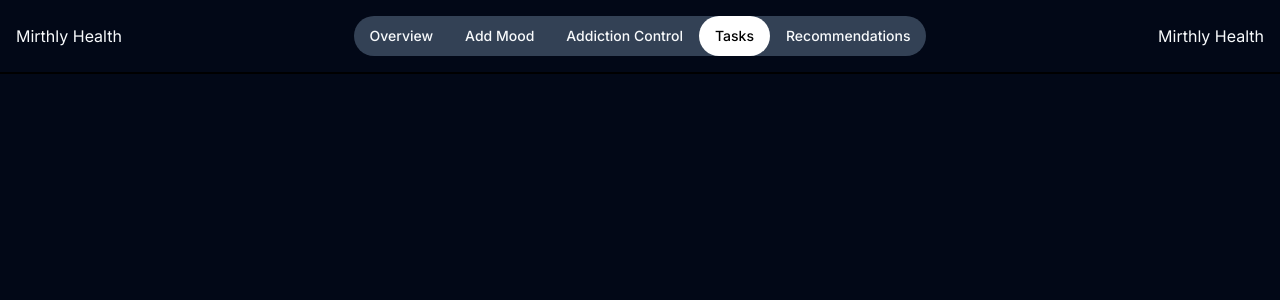
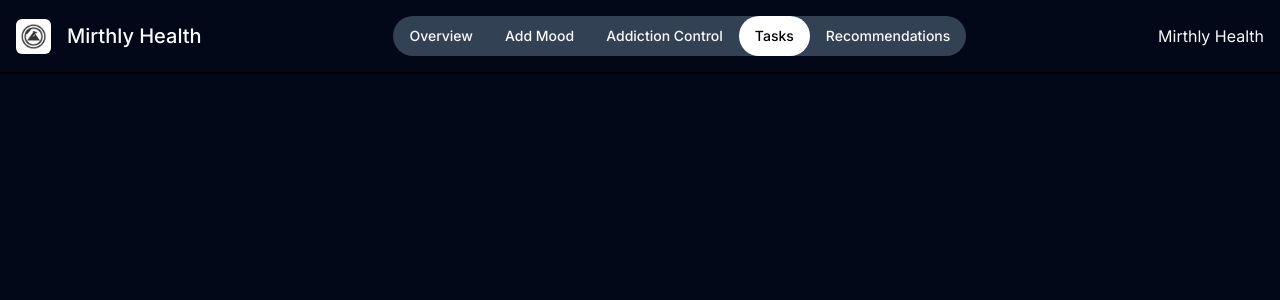
Before and after one commit to Mirthly-Inc/Mirthly-Health, a Next.js app in the folder mirthlyhealth/: page /tasks in a window 1280 px wide. Shown: the top 300 px of the page. Built offline with nearby package versions, Linux system fonts and the light colour scheme.

Commit message:
Logo Added

```diff
--- a/mirthlyhealth/app/dashboard/page.tsx
+++ b/mirthlyhealth/app/dashboard/page.tsx
@@ -139,7 +139,7 @@ const Dashboard = () => {
       <div className="p-6 h-[90%]">
         <div className="flex gap-6 h-full">
           <div className="flex flex-col basis-1/2 gap-6">
-            <div className="flex justify-between items-center">
+            <div className="flex gap-4 items-center">
               <div className="text-xl">Hello Prem</div>
               <div>{quote}</div>
             </div>
--- a/mirthlyhealth/app/layout.tsx
+++ b/mirthlyhealth/app/layout.tsx
@@ -22,9 +22,6 @@ export default function RootLayout({
 }>) {
   return (
     <html lang="en" className="dark">
-      <head>
-        <link rel="icon" href="/mirthly.jpg" type="image/jpg" sizes="any" />
-      </head>
       <DataProvider>
         <body
           className={cn(
--- a/mirthlyhealth/components/Navigation.tsx
+++ b/mirthlyhealth/components/Navigation.tsx
@@ -11,6 +11,7 @@ import {
   navigationMenuTriggerStyle,
 } from "@/components/ui/navigation-menu";
 import { usePathname } from "next/navigation";
+import Image from "next/image";
 
 export function NavigationMenuDemo() {
   const pathname = usePathname();
@@ -21,7 +22,16 @@ export function NavigationMenuDemo() {
 
   return (
     <nav className="p-4 border-black border-b-2 flex items-center justify-between">
-      <div className="">Mirthly Health</div>
+      <Link href="/dashboard" className="flex gap-4 items-center">
+        <Image
+          className="rounded-md"
+          src="/mirthly.jpg"
+          height={25}
+          width={35}
+          alt="mirthly logo"
+        />
+        <div className="font-medium text-xl">Mirthly Health</div>
+      </Link>
       <div className="flex bg-slate-700 rounded-3xl">
         <NavigationMenu>
           <NavigationMenuList>
```
Also changed, not shown: mirthlyhealth/public/mirthly.jpg (renamed from mirthlyhealth/app/mirthly.jpg).
